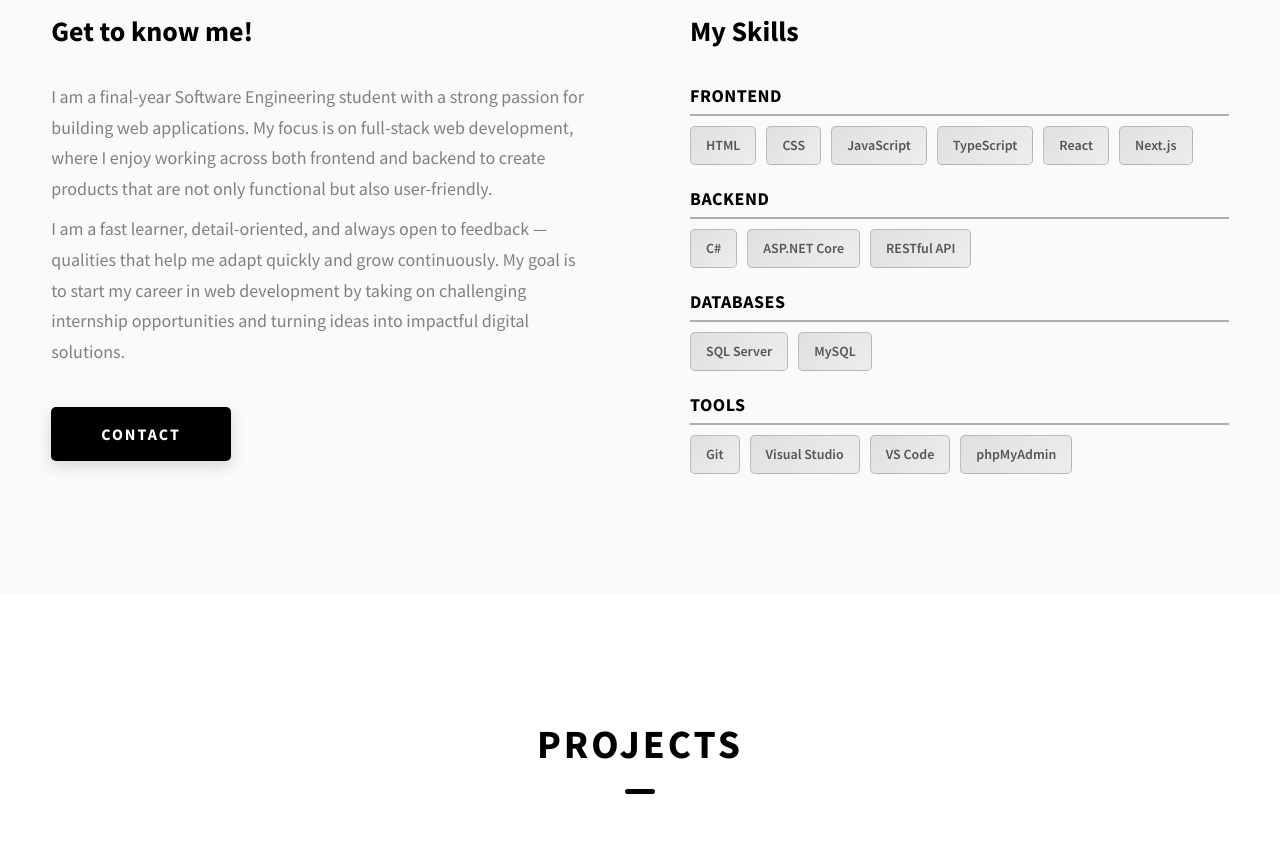
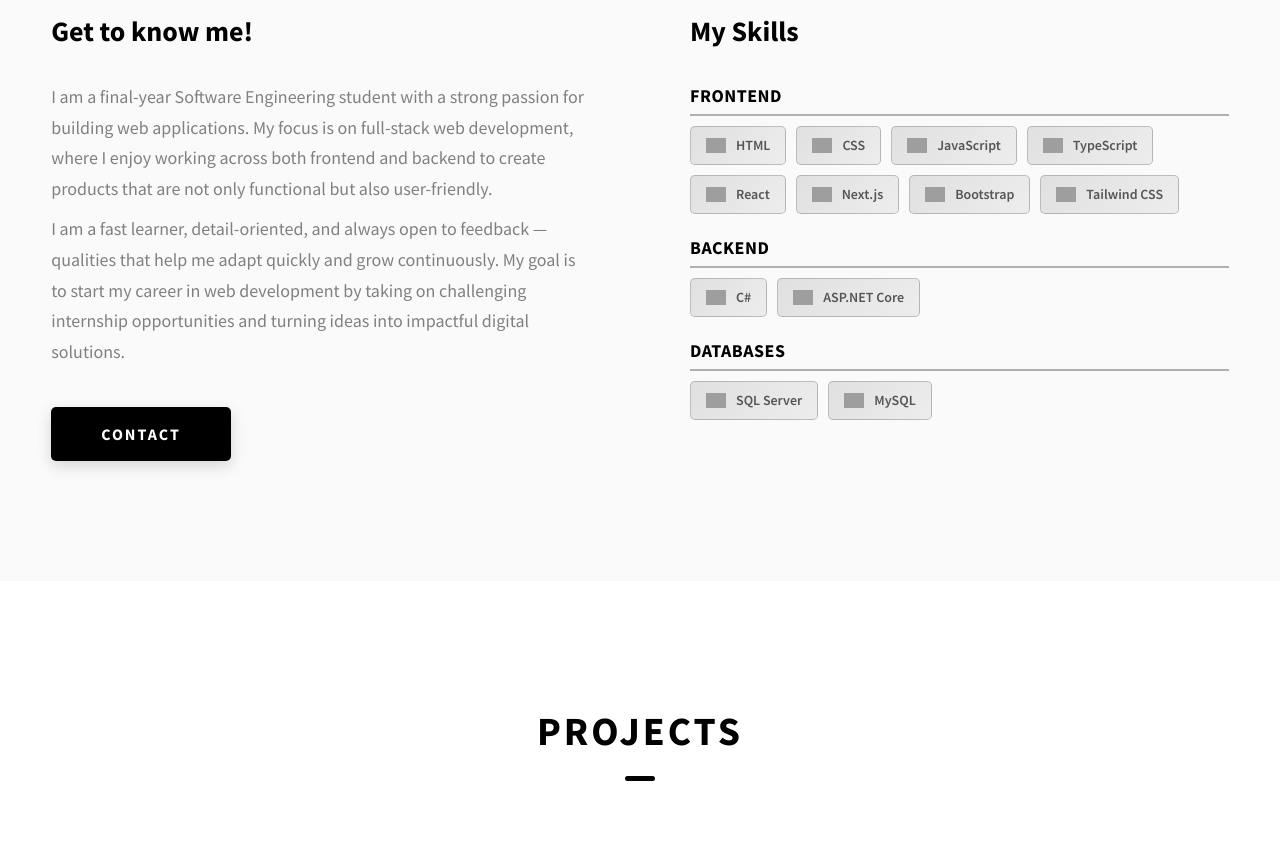
Before and after one commit to nghieee/portfolio, a website: page index.html in a window 1280 px wide. Shown: the part 1060-1928 px from the top of the page. Drawn offline with Linux system fonts and the light colour scheme; grey boxes are pictures that could not be loaded.

Commit message:
Thêm các icon tech

```diff
--- a/index.html
+++ b/index.html
@@ -141,39 +141,90 @@
                             <div class="skills__group">
                                 <h4 class="skills__group-title">Frontend</h4>
                                 <div class="skills__group-items">
-                                    <div class="skills__skill">HTML</div>
-                                    <div class="skills__skill">CSS</div>
-                                    <div class="skills__skill">JavaScript</div>
-                                    <div class="skills__skill">TypeScript</div>
-                                    <div class="skills__skill">React</div>
-                                    <div class="skills__skill">Next.js</div>
+                                    <div class="skills__skill">
+                                        <img
+                                            src="https://cdn.jsdelivr.net/gh/devicons/devicon@latest/icons/html5/html5-original.svg"
+                                        />
+                                        HTML
+                                    </div>
+                                    <div class="skills__skill">
+                                        <img
+                                            src="https://cdn.jsdelivr.net/gh/devicons/devicon@latest/icons/css3/css3-original.svg"
+                                        />
+                                        CSS
+                                    </div>
+                                    <div class="skills__skill">
+                                        <img
+                                            src="https://cdn.jsdelivr.net/gh/devicons/devicon@latest/icons/javascript/javascript-original.svg"
+                                        />
+                                        JavaScript
+                                    </div>
+                                    <div class="skills__skill">
+                                        <img
+                                            src="https://cdn.jsdelivr.net/gh/devicons/devicon@latest/icons/typescript/typescript-original.svg"
+                                        />
+                                        TypeScript
+                                    </div>
+                                    <div class="skills__skill">
+                                        <img
+                                            src="https://cdn.jsdelivr.net/gh/devicons/devicon@latest/icons/react/react-original.svg"
+                                        />
+                                        React
+                                    </div>
+                                    <div class="skills__skill">
+                                        <img
+                                            src="https://cdn.jsdelivr.net/gh/devicons/devicon@latest/icons/nextjs/nextjs-original.svg"
+                                        />
+                                        Next.js
+                                    </div>
+                                    <div class="skills__skill">
+                                        <img
+                                            src="https://cdn.jsdelivr.net/gh/devicons/devicon@latest/icons/bootstrap/bootstrap-original.svg"
+                                        />
+                                        Bootstrap
+                                    </div>
+                                    <div class="skills__skill">
+                                        <img
+                                            src="https://cdn.jsdelivr.net/gh/devicons/devicon@latest/icons/tailwindcss/tailwindcss-original.svg"
+                                        />
+                                        Tailwind CSS
+                                    </div>
                                 </div>
                             </div>
 
                             <div class="skills__group">
                                 <h4 class="skills__group-title">Backend</h4>
                                 <div class="skills__group-items">
-                                    <div class="skills__skill">C#</div>
-                                    <div class="skills__skill">ASP.NET Core</div>
-                                    <div class="skills__skill">RESTful API</div>
+                                    <div class="skills__skill">
+                                        <img
+                                            src="https://cdn.jsdelivr.net/gh/devicons/devicon@latest/icons/csharp/csharp-original.svg"
+                                        />
+                                        C#
+                                    </div>
+                                    <div class="skills__skill">
+                                        <img
+                                            src="https://cdn.jsdelivr.net/gh/devicons/devicon@latest/icons/dotnetcore/dotnetcore-original.svg"
+                                        />
+                                        ASP.NET Core
+                                    </div>
                                 </div>
                             </div>
 
                             <div class="skills__group">
                                 <h4 class="skills__group-title">Databases</h4>
                                 <div class="skills__group-items">
-                                    <div class="skills__skill">SQL Server</div>
-                                    <div class="skills__skill">MySQL</div>
-                                </div>
-                            </div>
-
-                            <div class="skills__group">
-                                <h4 class="skills__group-title">Tools</h4>
-                                <div class="skills__group-items">
-                                    <div class="skills__skill">Git</div>
-                                    <div class="skills__skill">Visual Studio</div>
-                                    <div class="skills__skill">VS Code</div>
-                                    <div class="skills__skill">phpMyAdmin</div>
+                                    <div class="skills__skill">
+                                        <img
+                                            src="https://cdn.jsdelivr.net/gh/devicons/devicon@latest/icons/microsoftsqlserver/microsoftsqlserver-original.svg"
+                                        />
+                                        SQL Server
+                                    </div>
+                                    <div class="skills__skill">
+                                        <img
+                                            src="https://cdn.jsdelivr.net/gh/devicons/devicon@latest/icons/mysql/mysql-original.svg"
+                                        />
+                                        MySQL
+                                    </div>
                                 </div>
                             </div>
                         </div>
--- a/sass/components/_skills.scss
+++ b/sass/components/_skills.scss
@@ -23,6 +23,9 @@
     }
 
     &__skill {
+        display: flex;
+        align-items: center;
+        gap: 1rem;
         padding: 0.8rem 1.5rem;
         font-size: 1.4rem;
         background: linear-gradient(135deg, rgba($themeClrPrimary, 0.1), rgba($themeClrPrimary, 0.05));
@@ -32,6 +35,12 @@
         color: #555;
         transition: all 0.3s ease;
 
+        img {
+            width: 2rem;
+            height: 2rem;
+            object-fit: contain;
+        }
+
         &:hover {
             background: linear-gradient(135deg, rgba($themeClrPrimary, 0.2), rgba($themeClrPrimary, 0.1));
             border-color: rgba($themeClrPrimary, 0.4);
```
Also changed, not shown: assets/png/tech-logos/rest-api-icon.svg (added), css/style.css, 1 other file. Lines whose indentation alone changed are shown as unchanged.
